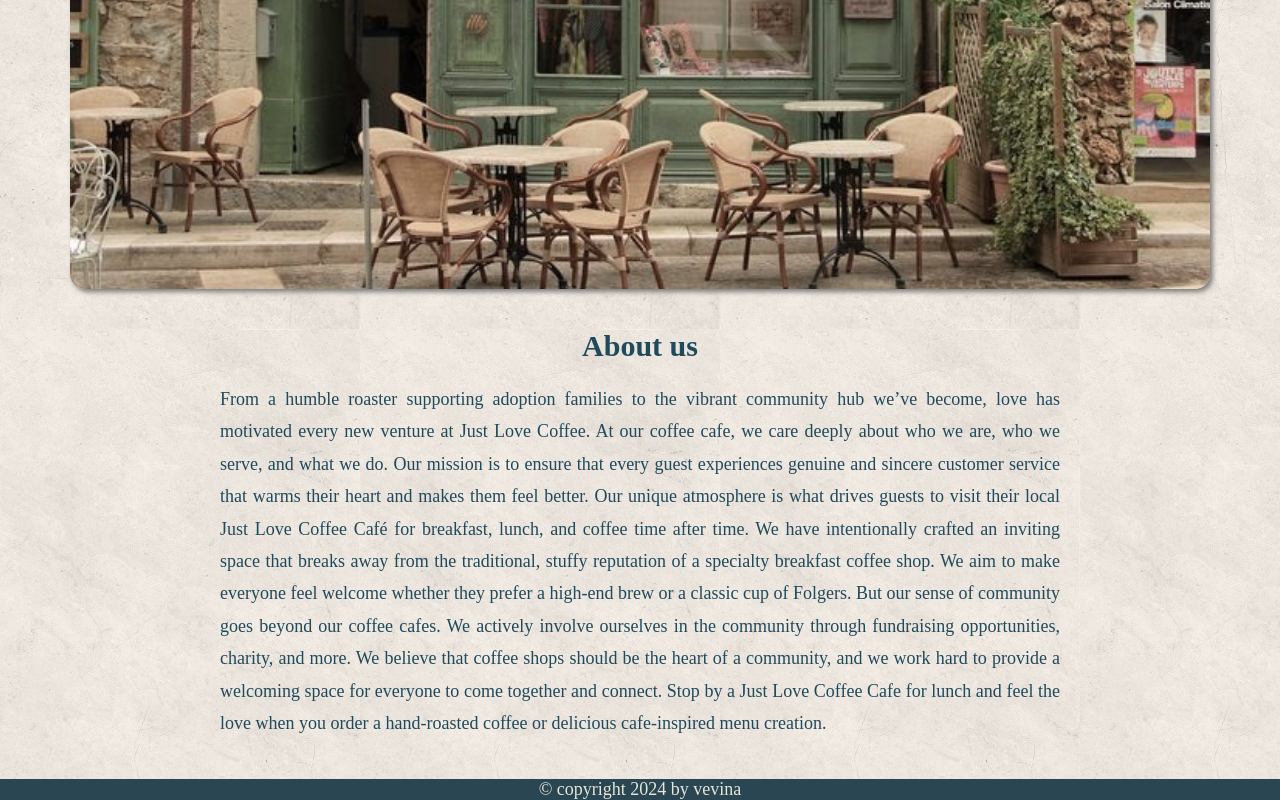
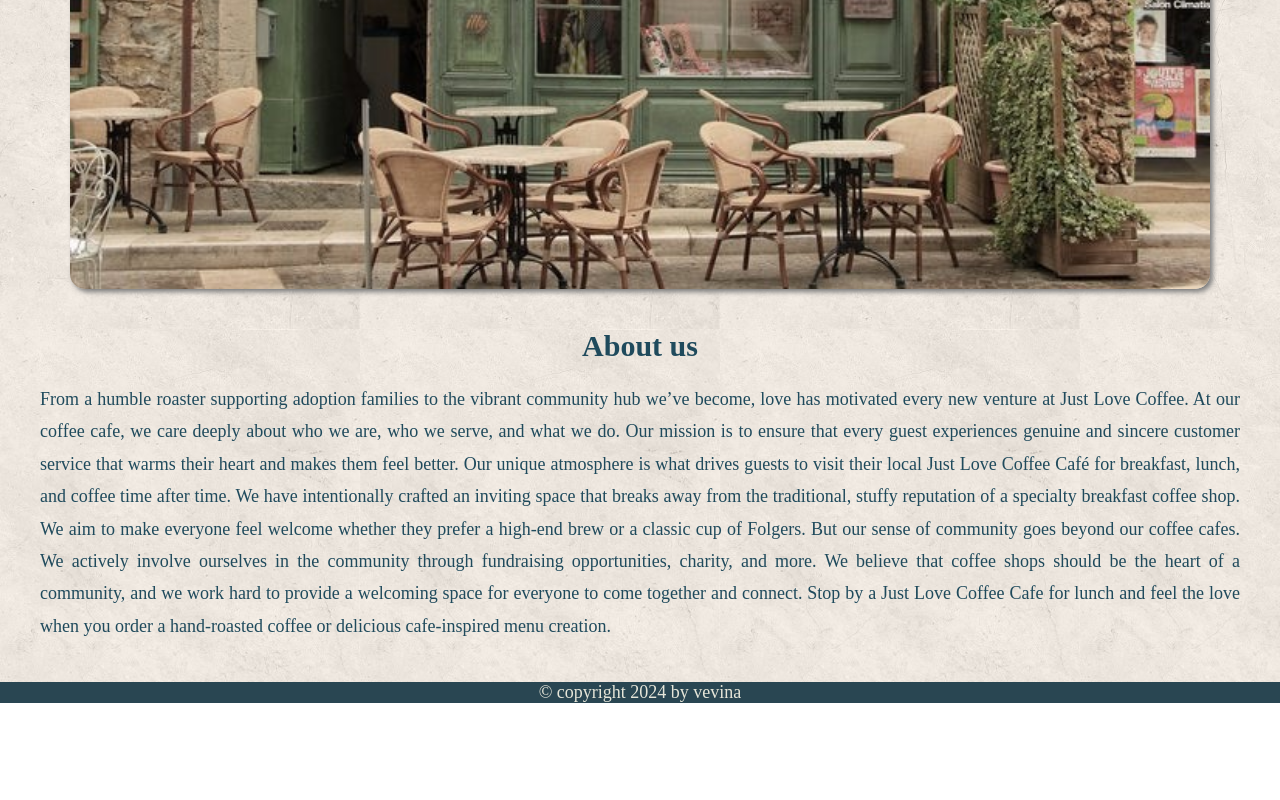
Before and after one commit to grtj1417/OdinCafe, a website built with webpack: page src/index.html in a window 1280 px wide. Shown: the part 469-1269 px from the top of the page. After the commit the page ends 1172 px from the top, so only its background shows below. Built offline with nearby package versions, Linux system fonts and the light colour scheme; a web font is replaced by a local one.

Commit message:
[Fix] css RWD

```diff
--- a/src/css/style.css
+++ b/src/css/style.css
@@ -84,6 +84,10 @@ button:active {
     min-height: 80%;
     background: url(../img/background2.jpg);
     padding: 40px;
+    min-height: 100vh;
+    display: flex;
+    flex-wrap: wrap;
+    justify-content: center;
 }
 
 /* home page */
@@ -91,7 +95,7 @@ button:active {
 width: clamp(400px, 95%, 1400px);
 height: 50vw;
 display: flex;
-margin: 0 auto;
+
 background: url(../img/cafe1.jpg) no-repeat center;
 background-size: cover;
 background-position: 50% 40%;
@@ -107,9 +111,12 @@ box-shadow: 3px 3px 5px rgb(125, 125, 125);
     margin: 40px 0 20px;
 }
 
+.about-div {
+    justify-content: center;
+}
+
 .about_text {
-    width: clamp(400px, 70%, 1200px);
-    margin: 0 auto;
+    /* width: clamp(400px, 70%, 1200px); */
     color: var(--font-color);
     text-align: justify;
     line-height: 1.8;
@@ -443,6 +450,10 @@ h2 {
         display: block;
     }
 
+    .main {
+        padding: 30px;
+    }
+
     .map {
         width: 70vw;
         display: flex;
@@ -462,4 +473,5 @@ h2 {
     color: #e4e4d5;
     opacity: 0.9;
     text-align: center;
+    bottom: 0;
 }
```
Also changed, not shown: dist/bundle.js, dist/index.html.
